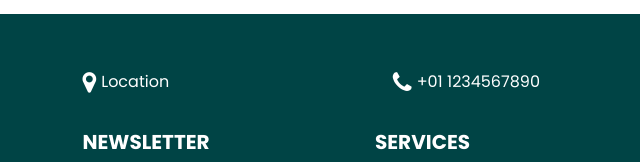
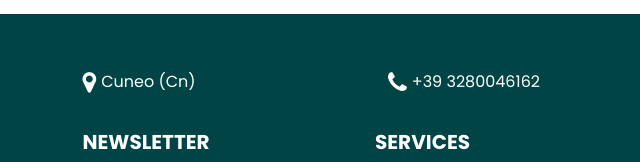
Before and after one commit to marcomasoero/marcomasoero.github.io, a plain HTML site: page about.html in a window 1280 px wide. Shown: the part 638-800 px from the top of the page, 280-920 px from the left. Drawn offline with nearby package versions, Linux system fonts and the light colour scheme; some packages are replaced by stand-ins of ours.

Commit message:
Update about.html

```diff
--- a/about.html
+++ b/about.html
@@ -173,13 +173,13 @@
               <a href="">
                 <i class="fa fa-map-marker" aria-hidden="true"></i>
                 <span>
-                  Location
+                  Cuneo (Cn)
                 </span>
               </a>
               <a href="">
                 <i class="fa fa-phone" aria-hidden="true"></i>
                 <span>
-                  +01 1234567890
+                  +39 3280046162
                 </span>
               </a>
             </div>
```
